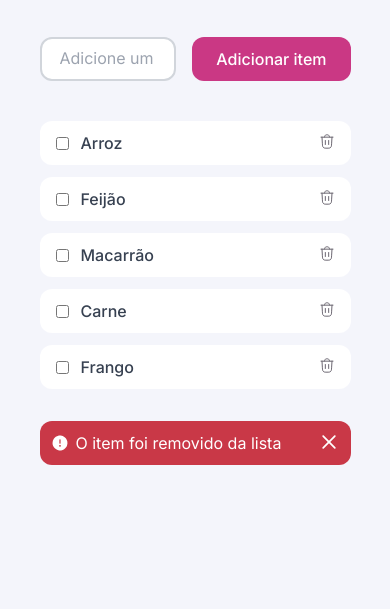
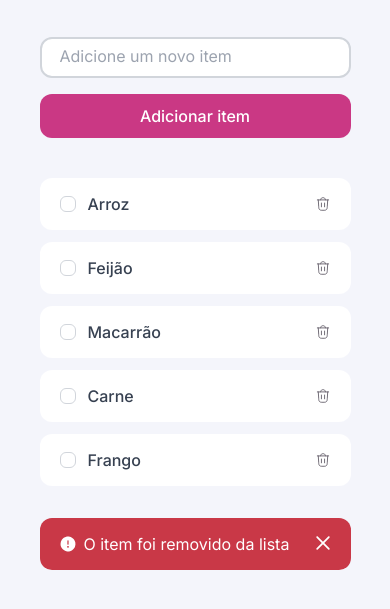
Before and after one commit to luizacavalcantee/lista-de-compras, a plain HTML site: page index.html in a window 390 px wide. Shown: the part 195-804 px from the top of the page. Drawn offline with Linux system fonts and the light colour scheme.

Commit message:
fim do front e responsividade

```diff
--- a/styles/form.css
+++ b/styles/form.css
@@ -9,6 +9,11 @@ form {
     display: flex;
     gap: 1rem;
     margin-bottom: 2.5rem;
+    @media (max-width: 40em) {
+        flex-direction: column;
+        gap: 1rem;
+    }
+
     input {
         padding: 0.6875rem 1.125rem;
         border-radius: 0.75rem;
@@ -46,32 +51,73 @@ form {
         li {
             background-color: var(--bg-secondary);
             border-radius: 0.75rem;
-            padding: 0.75rem 1rem;
+            padding: 1rem 1.25rem;
             display: flex;
             align-items: center;
             justify-content: center;
             gap: 0.75rem;
+
+            input[type="checkbox"] {
+                appearance: none;
+                width: 1rem;
+                height: 1rem;
+                border: 1px solid var(--border-primary);
+                border-radius: 0.375rem;
+                cursor: pointer;
+            }
+
+            input[type="checkbox"]:hover {
+                border-color: var(--border-hover);
+            }
+
+            input[type="checkbox"]:checked {
+                background-color: var(--color-brand);
+                border-color: var(--color-brand);
+                position: relative;
+                background-image: url("../assets/check.svg"); /* Caminho para a imagem do check */
+                background-size: 8px 7px; /* Ajuste o tamanho da imagem */
+                background-position: center; /* Centraliza a imagem no checkbox */
+                background-repeat: no-repeat; /* Garante que a imagem não seja repetida */
+            }
+
+            input[type="checkbox"]:checked::after {
+                top: -0.08rem;
+                left: 0.18rem;
+                position: absolute;
+            }
         }
     }
+
     label {
         margin-right: auto;
     }
+
     button {
         background-color: transparent;
         border: none;
+        height: 1rem;
+        width: 1rem;
+        display: flex;
+        align-items: center;
+        justify-content: center;
+        cursor: pointer;
+        img {
+            height: 1rem;
+            width: 1rem;
+        }
     }
-
 }
 
 .alert {
     background-color: var(--color-danger);
-    padding: 0.75rem;
+    padding: 1rem 1.25rem;
     color: white;
     border-radius: 0.75rem;
     display: flex;
     justify-content: center;
     align-items: center;
     gap: 0.5rem;
+    margin-bottom: 8rem;
 
     img {
         width: 1rem;
@@ -84,8 +130,8 @@ form {
     }
 
     button {
-        width: 1.25rem;
-        height: 1.25rem;
+        width: 1rem;
+        height: 1rem;
         background-color: transparent;
         border: none;
         height: fit-content;
--- a/styles/global.css
+++ b/styles/global.css
@@ -51,9 +51,8 @@ ul {
 
 .container {
     margin-inline: auto;
-    width: 70%;
+    width: 50%;
     max-width: 80em;
-
     @media (max-width: 40em) {
         width: 23.4375rem;
         padding-inline: 2rem;
```
Also changed, not shown: assets/check.svg (added), assets/checkbox-hover.svg (deleted), assets/checkbox-selected.svg (deleted), assets/checkbox.svg (deleted).
